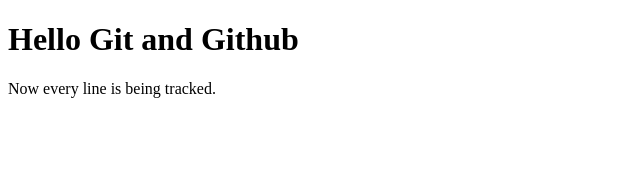
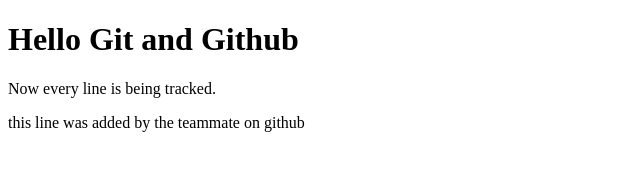
Before and after one commit to palyatish-1506/my-html-site, a plain HTML site: page index.html in a window 1280 px wide. Shown: the whole page, without its empty margins (0-640 px from the left). Drawn offline with Linux system fonts and the light colour scheme.

Commit message:
Add note about teammate contribution in index.html

```diff
--- a/index.html
+++ b/index.html
@@ -11,6 +11,7 @@
 
     <h1>Hello Git and Github </h1>
     <p>Now every line is being tracked.</p>
+    <p>this line was added by the teammate on github</p>
     </body>
 
 
```
